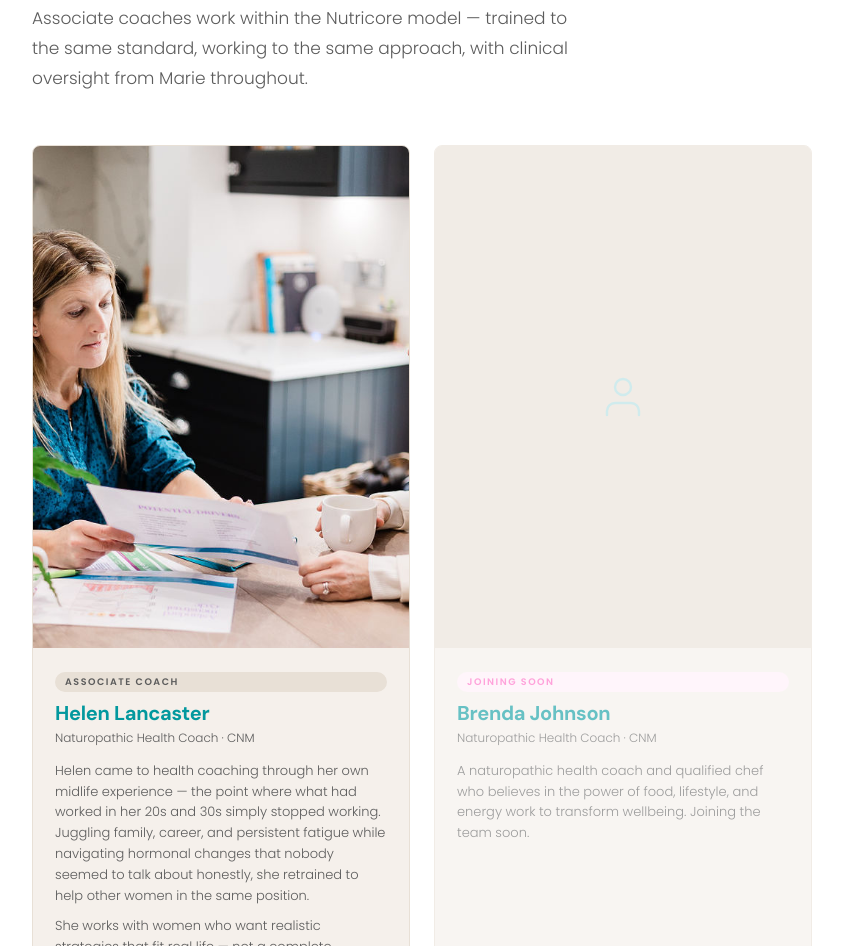
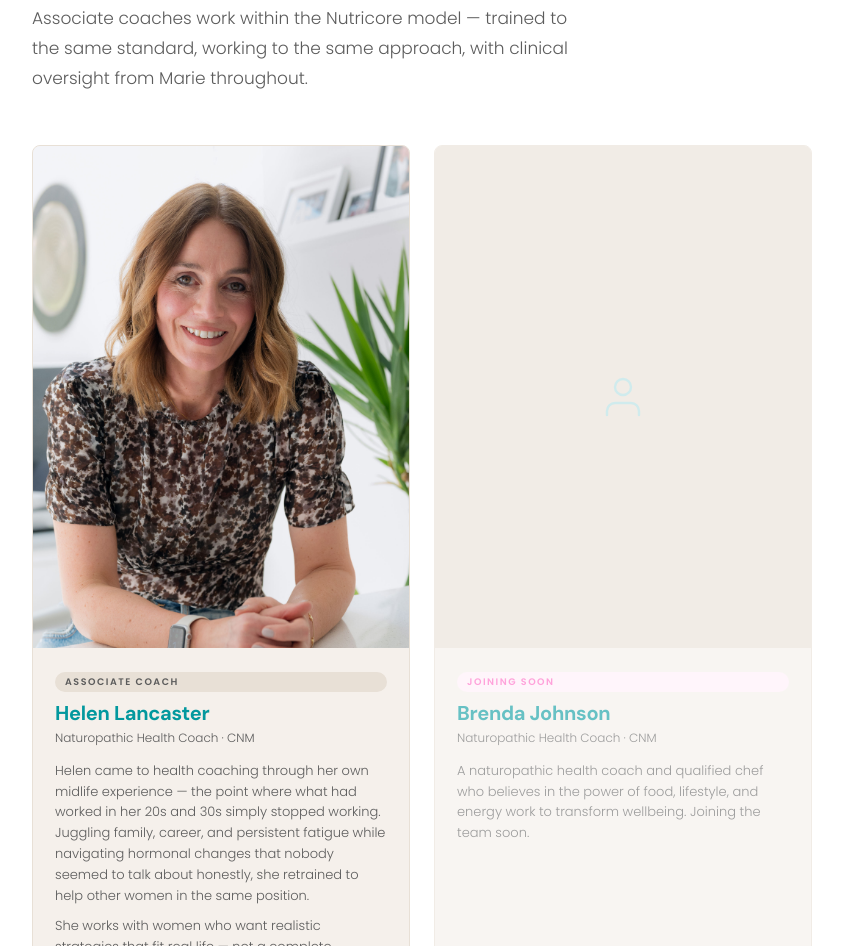
Before and after one commit to mdarky78-bit/nutricore-website, a plain HTML site: page about.html in a window 1280 px wide. Shown: the part 3194-4140 px from the top of the page, without its empty margins (86-929 px from the left). Drawn offline with Linux system fonts and the light colour scheme.

Commit message:
Add files via upload

```diff
--- a/about.html
+++ b/about.html
@@ -509,7 +509,7 @@ h3 {
       <!-- Helen -->
       <div class="team-card rv d1">
         <div class="team-photo">
-          <img src="photo-coaching.jpg" alt="Helen Lancaster">
+          <img src="photo-helen.jpg" alt="Helen Lancaster">
         </div>
         <div class="team-body">
           <span class="team-tag tag-associate">Associate Coach</span>
```
Also changed, not shown: coaching.html (+1 -1 lines).
